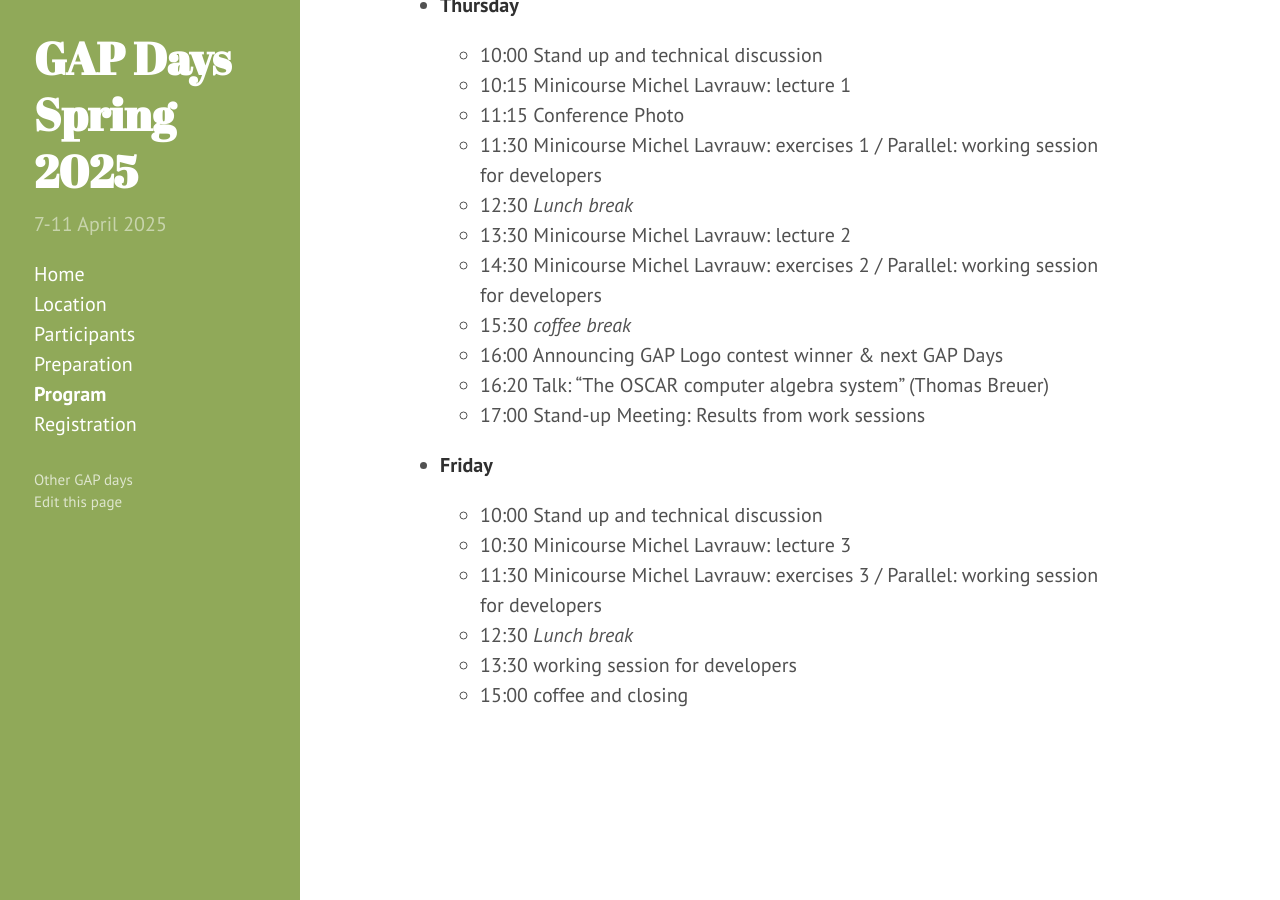
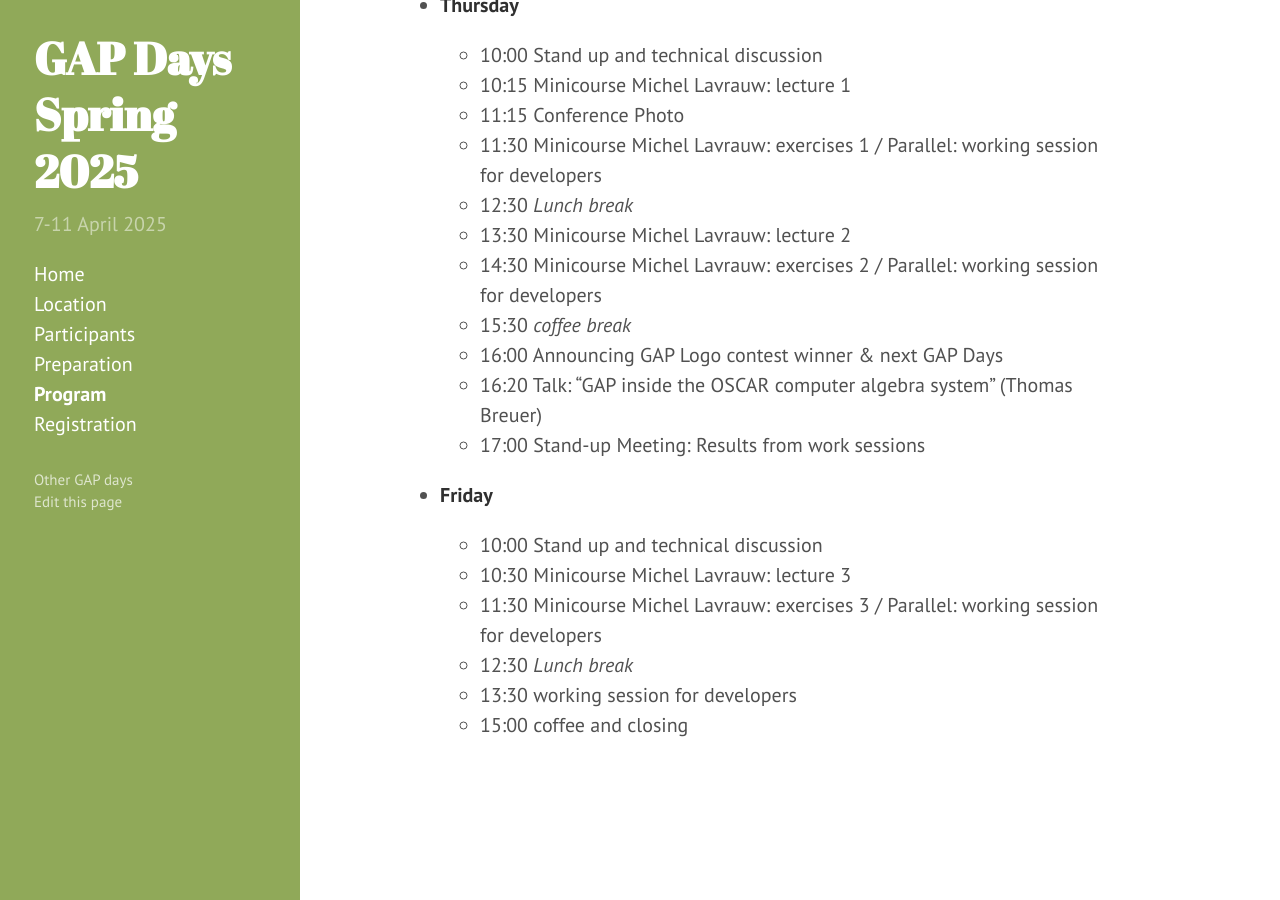
Before and after one commit to gapdays/gapdays2025-spring, a Jekyll site: the page built from program.md, in a window 1280 px wide and 900 px high, scrolled down 2995 px. Built offline with Jekyll 4.4.1, drawn with Linux system fonts in a browser that asks for light colours.

Commit message:
Update program.md

```diff
--- a/program.md
+++ b/program.md
@@ -103,7 +103,7 @@ The schedule is subject to further changes.
   - 14:30 Minicourse Michel Lavrauw: exercises 2 / Parallel: working session for developers
   - 15:30 *coffee break*
   - 16:00 Announcing GAP Logo contest winner & next GAP Days
-  - 16:20 Talk: "The OSCAR computer algebra system" (Thomas Breuer)
+  - 16:20 Talk: "GAP inside the OSCAR computer algebra system" (Thomas Breuer)
   - 17:00 Stand-up Meeting: Results from work sessions
 
 - **Friday**
```
